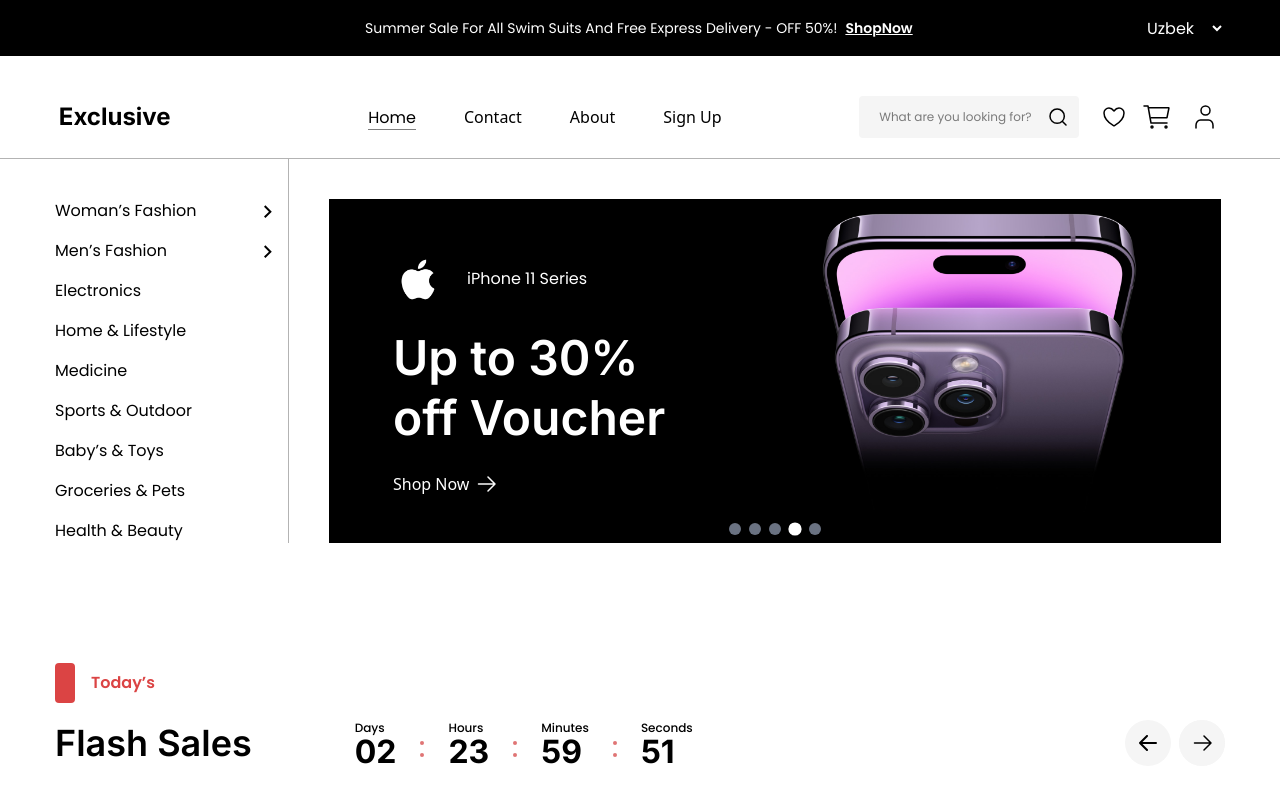
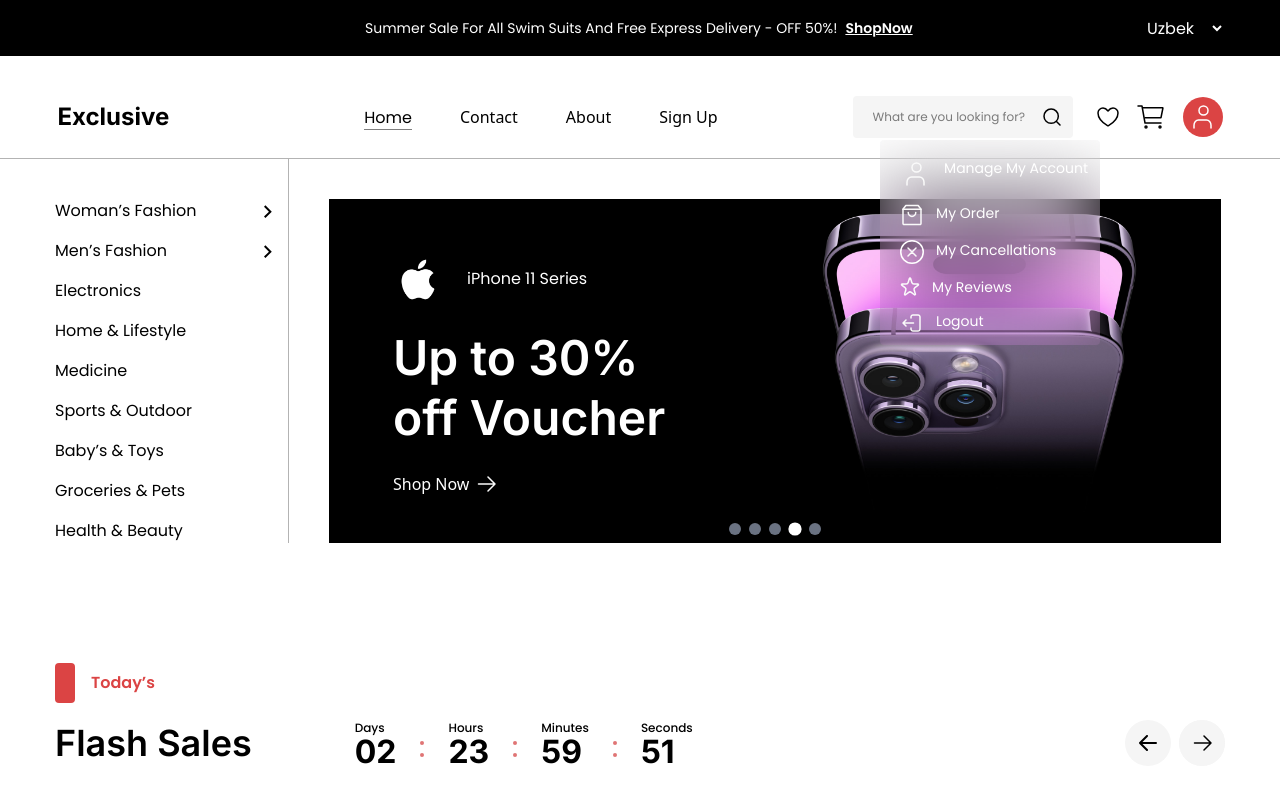
Before and after one commit to Nazar-bek/New-Normative-in-React, a React app: page / in a window 1280 px wide. Both pictures are taken after a click on the icon 1205 px from the left and 117 px from the top of the page. Shown: the top 800 px of the page. Built offline with nearby package versions, Linux system fonts and the light colour scheme; the HTML template or start-up script is replaced by a standard one.

Commit message:
Added a modal in user icon

```diff
--- /dev/null
+++ b/src/assets/svgs/Cancel.jsx
@@ -0,0 +1,20 @@
+import React from 'react'
+
+const Cancel = () => {
+  return (
+    <svg width="24" height="24" viewBox="0 0 24 24" fill="none" xmlns="http://www.w3.org/2000/svg">
+<g clip-path="url(#clip0_16894_458)">
+<path d="M8 16L12 12M16 8L11.9992 12M11.9992 12L8 8M12 12L16 16" stroke="#FAFAFA" stroke-width="1.5" stroke-linecap="round" stroke-linejoin="round"/>
+<circle cx="12" cy="12" r="11.25" stroke="white" stroke-width="1.5"/>
+</g>
+<defs>
+<clipPath id="clip0_16894_458">
+<rect width="24" height="24" fill="white"/>
+</clipPath>
+</defs>
+</svg>
+
+    )
+}
+
+export default Cancel
--- /dev/null
+++ b/src/assets/svgs/Cart.jsx
@@ -0,0 +1,13 @@
+import React from 'react'
+
+const Cart = () => {
+  return (
+    <svg width="24" height="24" viewBox="0 0 24 24" fill="none" xmlns="http://www.w3.org/2000/svg">
+<path d="M3 6.3V20.5C3 20.7652 3.10536 21.0196 3.29289 21.2071C3.48043 21.3946 3.73478 21.5 4 21.5H20C20.2652 21.5 20.5196 21.3946 20.7071 21.2071C20.8946 21.0196 21 20.7652 21 20.5V6.3H3Z" stroke="#FAFAFA" stroke-width="1.5" stroke-linejoin="round"/>
+<path d="M21 6.3L18.1665 2.5H5.8335L3 6.3M15.7775 9.6C15.7775 11.699 14.0865 13.4 12 13.4C9.9135 13.4 8.222 11.699 8.222 9.6" stroke="#FAFAFA" stroke-width="1.5" stroke-linecap="round" stroke-linejoin="round"/>
+</svg>
+
+  )
+}
+
+export default Cart
--- /dev/null
+++ b/src/assets/svgs/LogOut.jsx
@@ -0,0 +1,12 @@
+import React from 'react'
+
+const LogOut = () => {
+  return (
+        <svg width="24" height="24" viewBox="0 0 24 24" fill="none" xmlns="http://www.w3.org/2000/svg">
+<path d="M4 12H13.5M6 15L3 12L6 9M11 7V6C11 5.46957 11.2107 4.96086 11.5858 4.58579C11.9609 4.21071 12.4696 4 13 4H18C18.5304 4 19.0391 4.21071 19.4142 4.58579C19.7893 4.96086 20 5.46957 20 6V18C20 18.5304 19.7893 19.0391 19.4142 19.4142C19.0391 19.7893 18.5304 20 18 20H13C12.4696 20 11.9609 19.7893 11.5858 19.4142C11.2107 19.0391 11 18.5304 11 18V17" stroke="#FAFAFA" stroke-width="1.5" stroke-linecap="round" stroke-linejoin="round"/>
+</svg>
+
+  )
+}
+
+export default LogOut
--- /dev/null
+++ b/src/assets/svgs/Profile.jsx
@@ -0,0 +1,13 @@
+import React from 'react'
+
+const Profile = () => {
+  return (
+    <svg width="32" height="32" viewBox="0 0 32 32" fill="none" xmlns="http://www.w3.org/2000/svg">
+<path d="M24 27V24.3333C24 22.9188 23.5224 21.5623 22.6722 20.5621C21.8221 19.5619 20.669 19 19.4667 19H11.5333C10.331 19 9.17795 19.5619 8.32778 20.5621C7.47762 21.5623 7 22.9188 7 24.3333V27" stroke="#FAFAFA" stroke-width="1.5" stroke-linecap="round" stroke-linejoin="round"/>
+<path d="M16.5 14C18.9853 14 21 11.9853 21 9.5C21 7.01472 18.9853 5 16.5 5C14.0147 5 12 7.01472 12 9.5C12 11.9853 14.0147 14 16.5 14Z" stroke="#FAFAFA" stroke-width="1.5" stroke-linecap="round" stroke-linejoin="round"/>
+</svg>
+
+  )
+}
+
+export default Profile
--- /dev/null
+++ b/src/assets/svgs/Star.jsx
@@ -0,0 +1,12 @@
+import React from 'react'
+
+const Star = () => {
+  return (
+    <svg width="20" height="19" viewBox="0 0 20 19" fill="none" xmlns="http://www.w3.org/2000/svg">
+<path d="M9.37891 1.54785C9.56771 0.937185 10.4323 0.93719 10.6211 1.54785L11.8184 5.4209C12.0968 6.32148 12.9295 6.93631 13.8721 6.93652H17.8281C18.4514 6.93652 18.7176 7.72842 18.2207 8.10449L14.8906 10.623C14.1689 11.1689 13.8665 12.1091 14.1338 12.9736L15.3867 17.0264C15.5734 17.6313 14.8728 18.1193 14.3701 17.7344L11.3076 15.3877C10.5361 14.7967 9.46386 14.7967 8.69238 15.3877L5.61328 17.7471C5.11126 18.1311 4.41157 17.6446 4.59668 17.04L5.83203 13.0049C6.09492 12.1463 5.79679 11.214 5.08398 10.668L1.73438 8.10254C1.24116 7.7247 1.50858 6.93652 2.12988 6.93652H6.12793C7.07053 6.93631 7.90322 6.32147 8.18164 5.4209L9.37891 1.54785Z" stroke="#FAFAFA" stroke-width="1.5"/>
+</svg>
+
+  )
+}
+
+export default Star
--- a/src/components/Navbar.jsx
+++ b/src/components/Navbar.jsx
@@ -1,8 +1,28 @@
-import React from "react";
+import React, { useEffect, useRef, useState } from "react";
 import Banner from "./Banner";
 import { NavLink } from "react-router-dom";
+import { profile } from "../services/profile";
 
 const Navbar = () => {
+
+  const [active, isActive] = useState(false)
+  const modalRef = useRef(null)
+    useEffect(() => {
+    const handleClickOutside = (e) => {
+      if (modalRef.current && !modalRef.current.contains(e.target)) {
+        isActive(false);
+      }
+    };
+
+    if (active) {
+      document.addEventListener("mousedown", handleClickOutside);
+    } else {
+      document.removeEventListener("mousedown", handleClickOutside);
+    }
+    return () => {
+      document.removeEventListener("mousedown", handleClickOutside);
+    };
+  }, [active]);
   return (
     <div>
       <Banner />
@@ -88,11 +108,27 @@
                 <path d="M3 5H7L10 22H26" stroke="black" stroke-width="1.5" stroke-linecap="round" stroke-linejoin="round"/>
                 <path d="M10 16.6667H25.59C25.7056 16.6667 25.8177 16.6267 25.9072 16.5535C25.9966 16.4802 26.0579 16.3782 26.0806 16.2648L27.8806 7.26479C27.8951 7.19222 27.8934 7.11733 27.8755 7.04552C27.8575 6.97371 27.8239 6.90678 27.7769 6.84956C27.73 6.79234 27.6709 6.74625 27.604 6.71462C27.5371 6.68299 27.464 6.66661 27.39 6.66666H8" stroke="black" stroke-width="1.5" stroke-linecap="round" stroke-linejoin="round"/>
               </svg>
-                <svg width="32" height="32" viewBox="0 0 32 32" fill="none" xmlns="http://www.w3.org/2000/svg">
-                  <path d="M24 27V24.3333C24 22.9188 23.5224 21.5623 22.6722 20.5621C21.8221 19.5619 20.669 19 19.4667 19H11.5333C10.331 19 9.17795 19.5619 8.32778 20.5621C7.47762 21.5623 7 22.9188 7 24.3333V27" stroke="black" stroke-width="1.5" stroke-linecap="round" stroke-linejoin="round"/>
-                  <path d="M16.5 14C18.9853 14 21 11.9853 21 9.5C21 7.01472 18.9853 5 16.5 5C14.0147 5 12 7.01472 12 9.5C12 11.9853 14.0147 14 16.5 14Z" stroke="black" stroke-width="1.5" stroke-linecap="round" stroke-linejoin="round"/>
+                <div   ref={modalRef} className={`${active ? "bg-[#DB4444] rounded-full": ""} p-1`}>
+                  <svg  onClick={() => isActive(!active)} width="32" height="32" viewBox="0 0 32 32" fill="none" xmlns="http://www.w3.org/2000/svg">
+                  <path d="M24 27V24.3333C24 22.9188 23.5224 21.5623 22.6722 20.5621C21.8221 19.5619 20.669 19 19.4667 19H11.5333C10.331 19 9.17795 19.5619 8.32778 20.5621C7.47762 21.5623 7 22.9188 7 24.3333V27" stroke={`${active ? "white" : "black"}`} stroke-width="1.5" stroke-linecap="round" stroke-linejoin="round"/>
+                  <path d="M16.5 14C18.9853 14 21 11.9853 21 9.5C21 7.01472 18.9853 5 16.5 5C14.0147 5 12 7.01472 12 9.5C12 11.9853 14.0147 14 16.5 14Z"  stroke={`${active ? "white" : "black"}`} stroke-width="1.5" stroke-linecap="round" stroke-linejoin="round"/>
                 </svg>
+                </div>
           </div>
+          {
+            active && (
+              <div ref={modalRef} className=" absolute top-35 right-45 z-50 pt-[18px] rounded-sm pb-[10px] pr-3 pl-5 backdrop-blur-2xl flex flex-col gap-[13px]">
+                {
+                  profile.map(item => (
+                    <div key={item.id} className="flex gap-3 cursor-pointer">
+                      <item.icon/>
+                      <p className="text-white font-normal text-sm leading-[21px] font-poppins">{item.title}</p>
+                    </div>
+                  ))
+                }
+              </div>
+            )
+          }
         </div>
       </div>
     </div>
--- /dev/null
+++ b/src/services/profile.js
@@ -0,0 +1,35 @@
+import { v4 as uuidv4 } from "uuid";
+import icon1 from "../assets/svgs/Profile"
+import icon2 from "../assets/svgs/Cart"
+import icon3 from "../assets/svgs/Cancel"
+import icon4 from "../assets/svgs/Star"
+import icon5 from "../assets/svgs/LogOut"
+
+
+export const profile = [
+    {
+        id: uuidv4(),
+        icon: icon1,
+        title: "Manage My Account"
+    },
+     {
+        id: uuidv4(),
+        icon: icon2,
+        title: "My Order"
+    },
+     {
+        id: uuidv4(),
+        icon: icon3,
+        title: "My Cancellations"
+    },
+     {
+        id: uuidv4(),
+        icon: icon4,
+        title: "My Reviews"
+    },
+     {
+        id: uuidv4(),
+        icon: icon5,
+        title: "Logout"
+    },
+]
```
